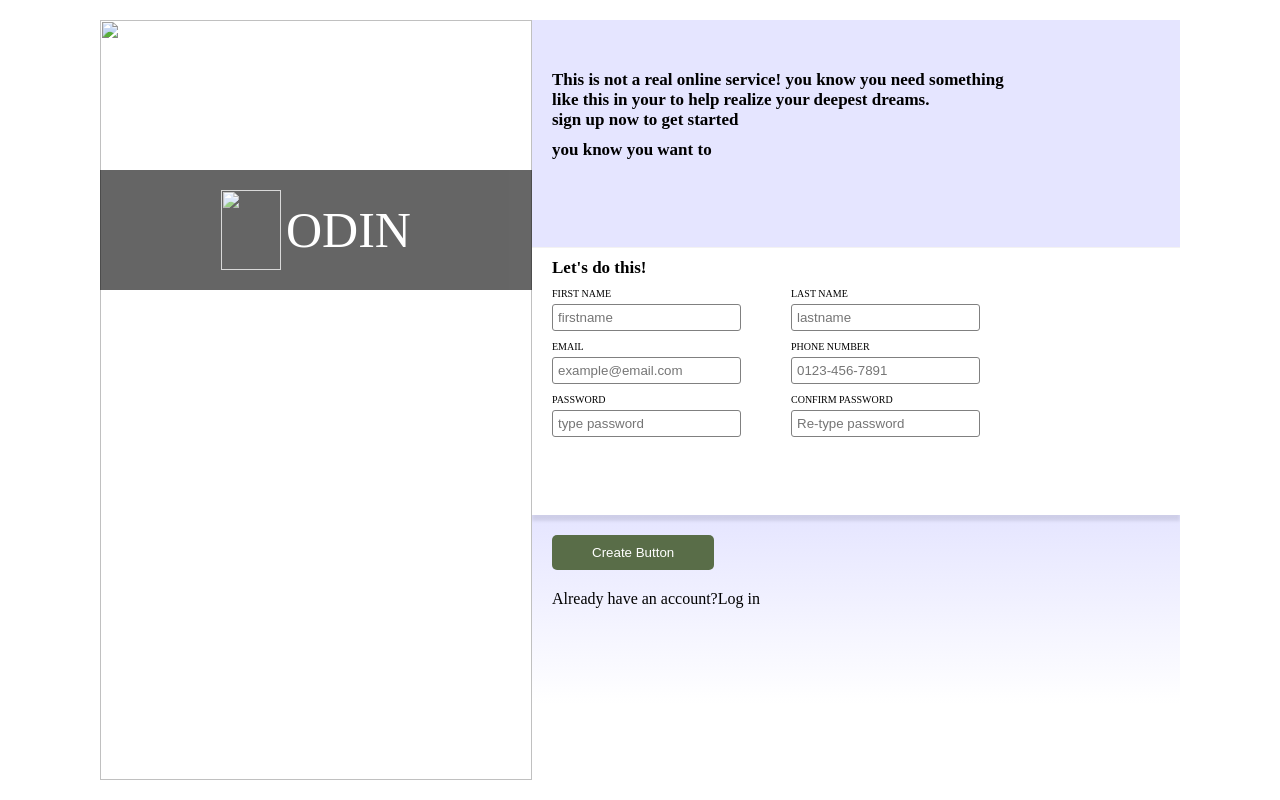
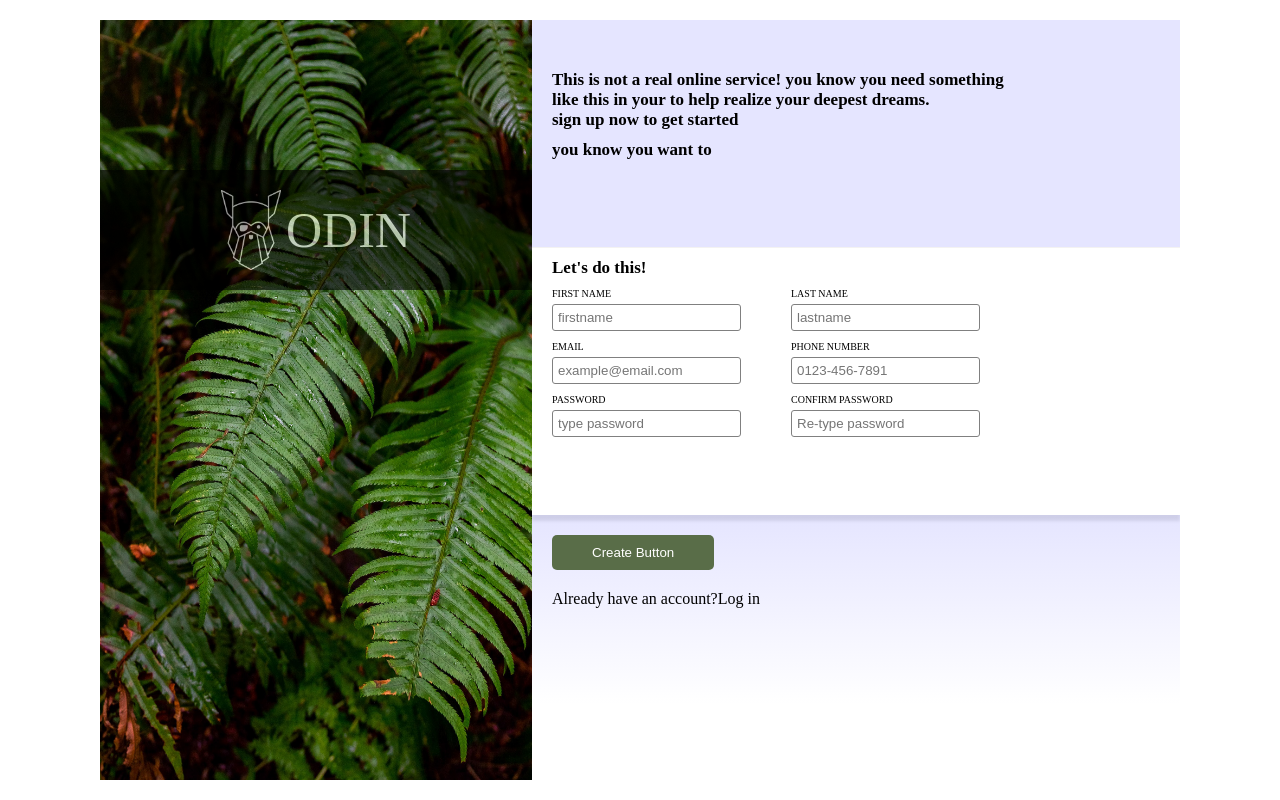
Before and after one commit to Jbsmall17/Sidehustle-project1, a plain HTML site: page index.html in a window 1280 px wide. Drawn offline with Linux system fonts and the light colour scheme.

Commit message:
Update index.html

```diff
--- a/index.html
+++ b/index.html
@@ -10,9 +10,9 @@
 <body>
   <main class="container">
     <section class="first-section">
-      <img src="images/halie-west-25xggax4bSA-unsplash.jpg"/>
+      <img src="halie-west-25xggax4bSA-unsplash.jpg"/>
       <div class="logo">
-        <img src="images/odin-lined.png">
+        <img src="odin-lined.png">
         <p>ODIN</p>
       </div>
     </section>
```
